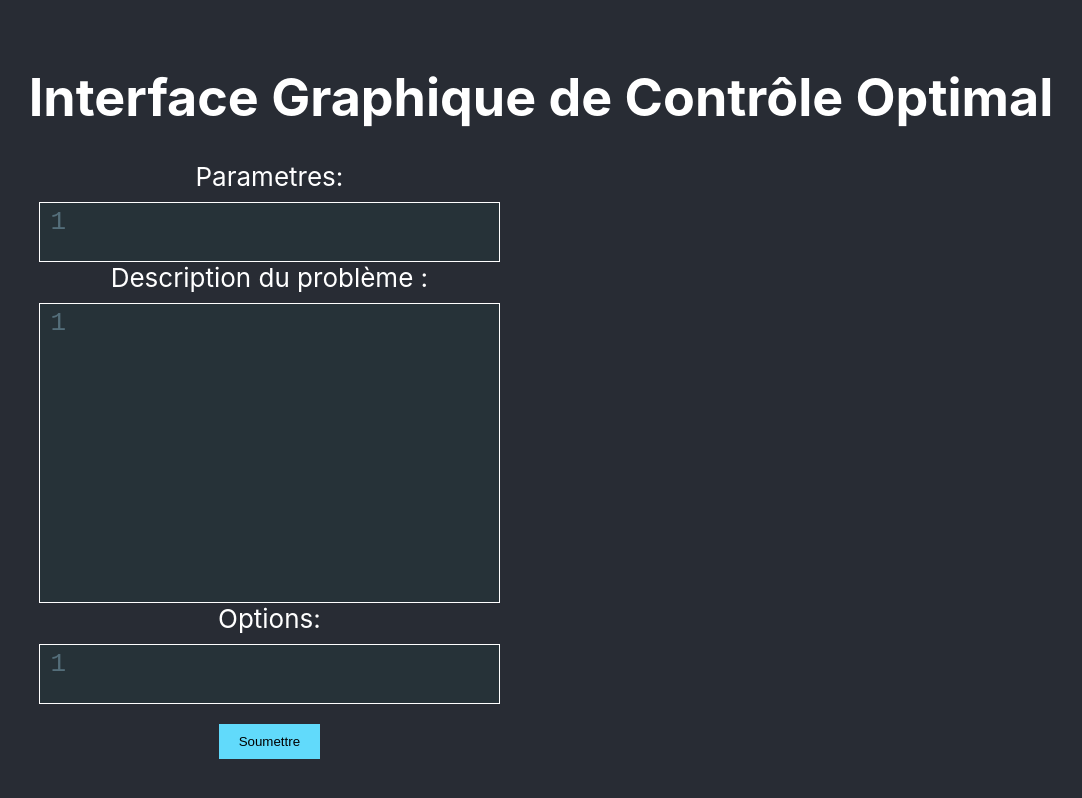
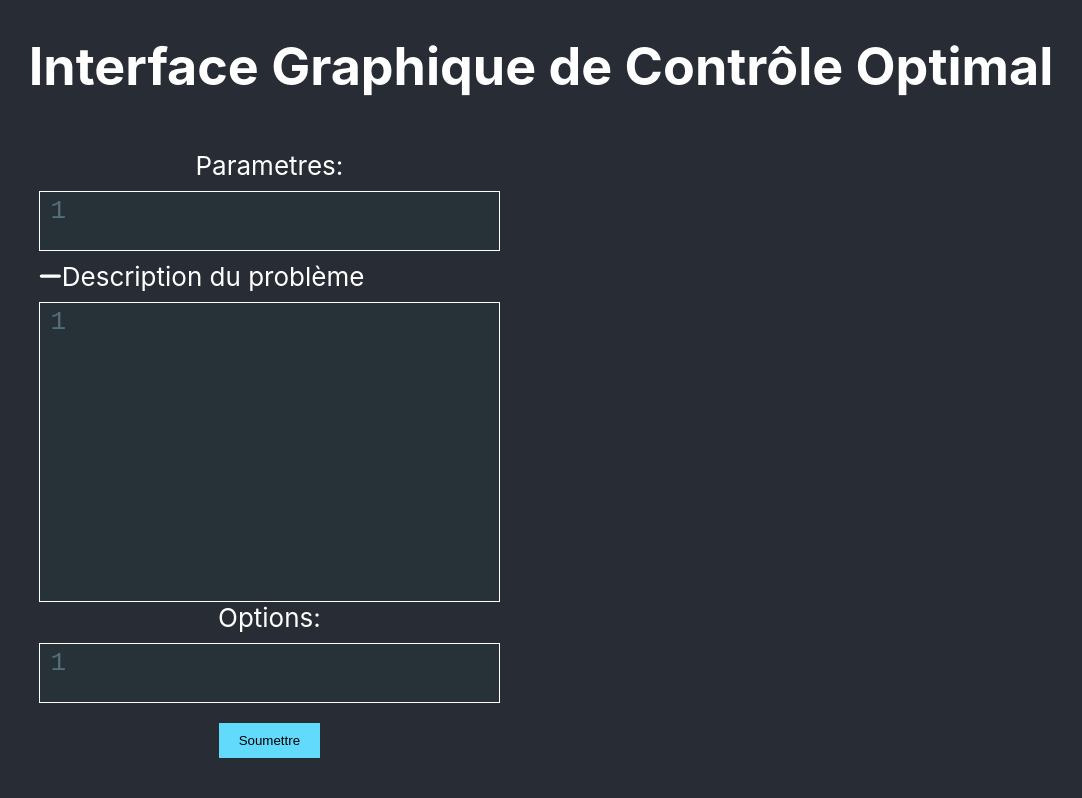
Before and after one commit to youssef1969/Composant-Editeur, a React (Create React App) app in the folder composant_editeur/: page / in a window 1280 px wide. Shown: the whole page, without its empty margins (99-1181 px from the left). Built offline with nearby package versions, Linux system fonts and the light colour scheme; no server answers; a small style sheet from the web is missing.

Commit message:
tentative ajout symbole cacher probleme

```diff
--- a/composant_editeur/package.json
+++ b/composant_editeur/package.json
@@ -3,6 +3,8 @@
   "version": "0.1.0",
   "private": true,
   "dependencies": {
+    "@fortawesome/free-solid-svg-icons": "^6.5.2",
+    "@fortawesome/react-fontawesome": "^0.2.2",
     "@testing-library/jest-dom": "^5.17.0",
     "@testing-library/react": "^13.4.0",
     "@testing-library/user-event": "^13.5.0",
--- a/composant_editeur/public/index.html
+++ b/composant_editeur/public/index.html
@@ -24,6 +24,12 @@
       work correctly both with client-side routing and a non-root public URL.
       Learn how to configure a non-root public URL by running `npm run build`.
     -->
+    <link
+      rel="stylesheet"
+      href="https://cdnjs.cloudflare.com/ajax/libs/font-awesome/5.15.4/css/all.min.css"
+      integrity="sha384-dyD8kRrMWh2zB1SM4+G1H1ImT1C8OM3Mj9lzq6qNCe3DkE60J5hnISJfBmyha5Gx"
+      crossorigin="anonymous"
+    />
     <title>React App</title>
   </head>
   <body>
--- a/composant_editeur/src/App.css
+++ b/composant_editeur/src/App.css
@@ -20,7 +20,7 @@
   display: flex;
   flex-direction: column;
   align-items: center;
-  justify-content: center;
+  justify-content: flex-start;
   font-size: calc(10px + 2vmin);
   color: white;
 }
@@ -43,6 +43,7 @@
   width: 80%;
   margin: 0 auto;
   justify-content: space-between;
+  margin-top: 20px;
 }
 
 .left, .right {
@@ -73,19 +74,33 @@ button:hover {
 }
 
 .CodeMirror-scroll {
+  height: 400px;
   width: auto;
   text-align: left;
 }
+
 .codeMirrorParametrs .CodeMirror {
   margin-top: 10px;
   height: 60px;
 }
+
 .codeMirrorProblemDescription .CodeMirror {
   height: 300px;
 }
 .codeMirrorOptions .CodeMirror {
   height: 60px;
 }
+.toggle-button {
+  cursor: pointer;
+  margin: 10px 0;
+  display: flex;
+  align-items: center;
+}
+
+.toggle-button i {
+  margin-right: 5px;
+}
+
 select {
   margin-top: 10px;
   padding: 10px;
--- a/composant_editeur/src/App.js
+++ b/composant_editeur/src/App.js
@@ -5,6 +5,8 @@ import 'codemirror/lib/codemirror.css';
 import 'codemirror/theme/material.css';
 import 'codemirror/mode/javascript/javascript';
 import 'codemirror/mode/julia/julia';
+import { FontAwesomeIcon } from '@fortawesome/react-fontawesome';
+import { faPlus, faMinus } from '@fortawesome/free-solid-svg-icons';
 
 import './App.css';
 
@@ -14,6 +16,7 @@ function App() {
   const [problemDescription, setProblemDescription] = useState('');
   const [solution, setSolution] = useState('');
   const [option, setOption] = useState('');
+  const [isDescriptionVisible, setIsDescriptionVisible] = useState(true);
 
   useEffect(() => {
     axios.get('http://localhost:5086/api/OptimalControl')
@@ -28,13 +31,16 @@ function App() {
   const handleSubmit = async (event) => {
     event.preventDefault();
     try {
-      const response = await axios.post('http://localhost:5086/api/OptimalControl', { parametres:parametres, problemDescription: problemDescription, option: option });
+      const response = await axios.post('http://localhost:5086/api/OptimalControl', { parametres: parametres, problemDescription: problemDescription, option: option });
       console.log("Response from backend:", response.data);
       setSolution(response.data.result);
-      // setOption(response.data.option); // Option already updated
     } catch (error) {
-      console.error("Error  :", error);
+      console.error("Error:", error);
     }
+  };
+
+  const toggleDescriptionVisibility = () => {
+    setIsDescriptionVisible(!isDescriptionVisible);
   };
 
   return (
@@ -53,16 +59,20 @@ function App() {
                     value={parametres}
                     options={{
                       mode: 'julia',
-                    theme:'material',
-                    lineNumbers:true
+                      theme: 'material',
+                      lineNumbers: true
                     }}
-                  onBeforeChange={(editor,data, value) => {
+                    onBeforeChange={(editor, data, value) => {
                       setParametres(value);
                     }}
                   />
                 </label>
+                <div className="toggle-button" onClick={toggleDescriptionVisibility}>
+                  {isDescriptionVisible ? <FontAwesomeIcon icon={faMinus} /> : <FontAwesomeIcon icon={faPlus} />}
+                  Description du problème
+                </div>
+                {isDescriptionVisible && (
                   <label>
-                  Description du problème :
                     <CodeMirror
                       className='codeMirrorProblemDescription'
                       value={problemDescription}
@@ -76,6 +86,7 @@ function App() {
                       }}
                     />
                   </label>
+                )}
               </div>
               <div>
                 <label>
@@ -85,14 +96,15 @@ function App() {
                     value={option}
                     options={{
                       mode: 'julia',
-                    theme:'material',
-                    lineNumbers:true
+                      theme: 'material',
+                      lineNumbers: true
                     }}
-                  onBeforeChange={(editor,data, value) => {
+                    onBeforeChange={(editor, data, value) => {
                       setOption(value);
                     }}
                   />
                 </label>
+
               </div>
               <button type="submit">Soumettre</button>
             </form>
```
Also changed, not shown: 12 other files (tests, documents, lock files or other folders). Lines whose indentation alone changed are shown as unchanged.
